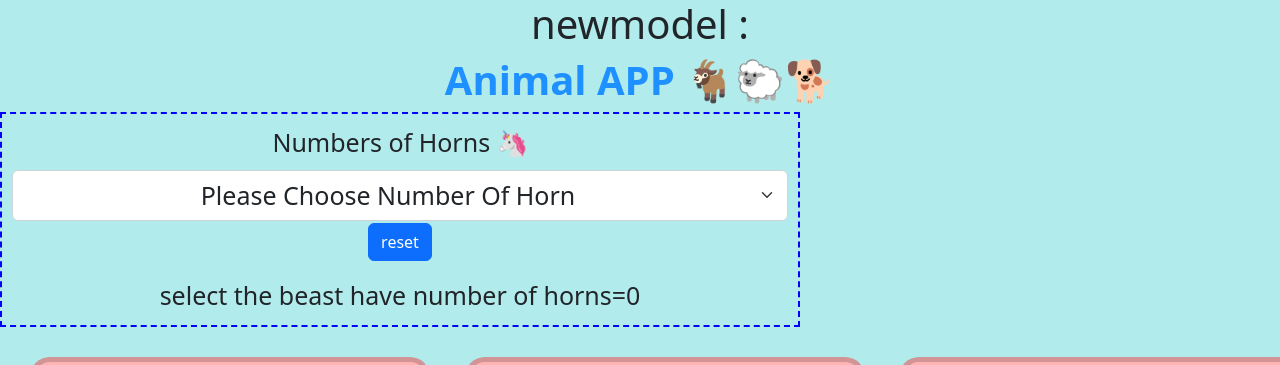
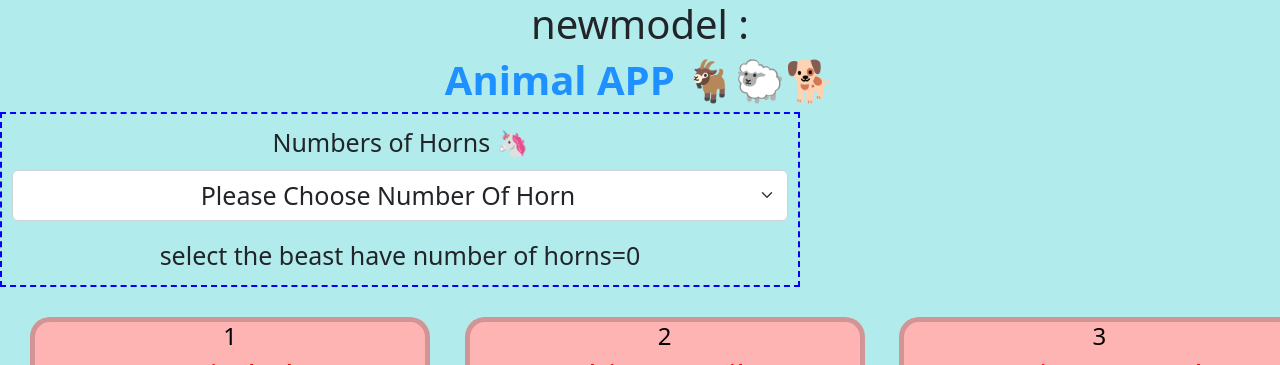
Before and after one commit to WalaaAtiah/new-react, a React (Create React App) app: page / in a window 1280 px wide. Shown: the top 365 px of the page. Built offline with nearby package versions, Linux system fonts and the light colour scheme.

Commit message:
final version

```diff
--- a/src/App.js
+++ b/src/App.js
@@ -1,108 +1,120 @@
-import React from 'react';
-import Header from './componints/Header';
-import Footer from './componints/Footer';
-import Main from './componints/Main';
-import SelestedBeast from './componints/SelectedBeast'
-import Data from './componints/Data.json'
-import Form from 'react-bootstrap/Form';
-import Button from 'react-bootstrap/Button';
-
+import React from "react";
+import Header from "./componints/Header";
+import Footer from "./componints/Footer";
+import Main from "./componints/Main";
+import SelestedBeast from "./componints/SelectedBeast";
+import Data from "./componints/Data.json";
+import Form from "react-bootstrap/Form";
+// import Button from "react-bootstrap/Button";
 
 class App extends React.Component {
   constructor(props) {
     super(props);
     this.state = {
       newModule: "",
-      setshow:false,
-      selBeast :{},
-      selecthorn:Data,
-      numberHorn :0,
-      bbb:5
-
-
+      setshow: false,
+      selBeast: {},
+      selecthorn: Data,
+      numberHorn: 0,
+      bbb: 5,
     };
   }
 
   Module = (name) => {
-
     this.setState({
       newModule: this.state.newModule + "💕",
-      setshow:true,
-      selBeast:Data.find(item=>item.title===name)
-
+      setshow: true,
+      selBeast: Data.find((item) => item.title === name),
     });
   };
   handleClose = () => {
     this.setState({
       setshow: false,
-
     });
   };
-  numhorn =(event) =>{
-    this.setState({
-      numberHorn :event.target.value,
+  numhorn = (event) => {
+    // event.preventDefault();
 
-              })
-      event.preventDefault();
-      console.log(this.state.numberHorn);
-      let a =Data.filter(item=>{
 
-        switch(this.state.numberHorn){
-          case "1":
-          case "2":
-            return (item.horns==this.state.numberHorn);
-          case "3"  :
-            return (item.horns>=this.state.numberHorn);
+   let  x =parseInt(event.target.value);
+   let newarray =[];
+
+   console.log("num of selected horn ", x);
+   console.log("the array",newarray);
+
+ newarray = Data.filter((item) => {
+
+
+      switch (x) {
+        case 1:
+        case 2:
+          return item.horns === x
+        case 3:
+          return item.horns >= x
         default:
           return true;
       }
-      })
+    });
 
+    console.log("new array after filter",newarray);
     this.setState({
+      selecthorn: newarray,
+      numberHorn:x
+    });
 
-        selecthorn:a
-                })
+    console.log(this.state.selecthorn);
+  };
 
-      console.log(a);
-    }
-
-
-
-
-  render(){
-    return(
-    <div style={{backgroundColor:"rgb(178, 235, 235)"  ,textAlign:'center'}}>
+  render() {
+    return (
+      <div
+        style={{ backgroundColor: "rgb(178, 235, 235)", textAlign: "center" }}
+      >
         <h1>newmodel :{this.state.newModule}</h1>
 
         <Header />
 
-    <div style={{textAlign:'center' ,borderStyle:'dashed', borderWidth: "2px" ,borderColor:'blue' ,width:'50rem' ,padding:'10px' ,fontSize:'25px'}}>
-      <form onChange={this.numhorn}>
-    <Form.Group className="mb-3" >
-        <Form.Label htmlFor='select'>Numbers of Horns 🦄</Form.Label>
-        <Form.Select id='select' style={{fontSize:'25px' ,textAlign:'center'}} onClick={this.numhorn} >
-          <option >Please Choose Number Of Horn</option>
-          <option value={1} >One</option>
-          <option value={2}>Two</option>
-          <option value ={3} >more</option>
+        <div
+          style={{
+            textAlign: "center",
+            borderStyle: "dashed",
+            borderWidth: "2px",
+            borderColor: "blue",
+            width: "50rem",
+            padding: "10px",
+            fontSize: "25px",
+          }}
+        >
+          <form>
+            <Form.Group className="mb-3">
+              <Form.Label htmlFor="select">Numbers of Horns 🦄</Form.Label>
+              <Form.Select
+                id="select"
+                style={{ fontSize: "25px", textAlign: "center" }}
+                onChange={this.numhorn}
+              >
+                <option>Please Choose Number Of Horn</option>
+                <option value="1">One</option>
+                <option value="2">Two</option>
+                <option value="3">more</option>
               </Form.Select>
-        <Button variant="primary" type="submit" >
+              {/* <Button variant="primary" type="submit" >
                  reset
-      </Button>
+                </Button> */}
             </Form.Group>
             <> select the beast have number of horns={this.state.numberHorn}</>
-      {/* <> {this.state.selecthorn} </>  */}
           </form>
         </div>
 
-
-
-    <Main  Data={this.state.selecthorn} Module={this.Module} />
+        <Main Data={this.state.selecthorn} Module={this.Module} />
         <Footer />
-    <SelestedBeast setshow={this.state.setshow} handleClose={this.handleClose} selBeast={this.state.selBeast}/>
-
+        <SelestedBeast
+          setshow={this.state.setshow}
+          handleClose={this.handleClose}
+          selBeast={this.state.selBeast}
+        />
       </div>
-    )
+    );
   }
 }
 
--- a/src/componints/Main.js
+++ b/src/componints/Main.js
@@ -5,7 +5,9 @@ import Row from "react-bootstrap/Row";
 
 class Main extends React.Component {
 
-
+  hi = () => {
+    console.log("hi",this.props.Data)
+  };
   // constructor(props) {
   //   super(props);
   //   this.state = {
@@ -17,6 +19,7 @@ class Main extends React.Component {
   render() {
     return (
       <Row xs={1} md={3} className="g-4">
+        {this.hi()}
         {this.props.Data.map((user) => (
           <HornedBeast
             id={user._id}
@@ -26,7 +29,7 @@ class Main extends React.Component {
             keyword={user.keyword}
             horns={user.horns}
             Module={this.props.Module}
-
+            key={user._id}
           />
         ))}
       </Row>
```
Lines whose indentation alone changed are shown as unchanged.
